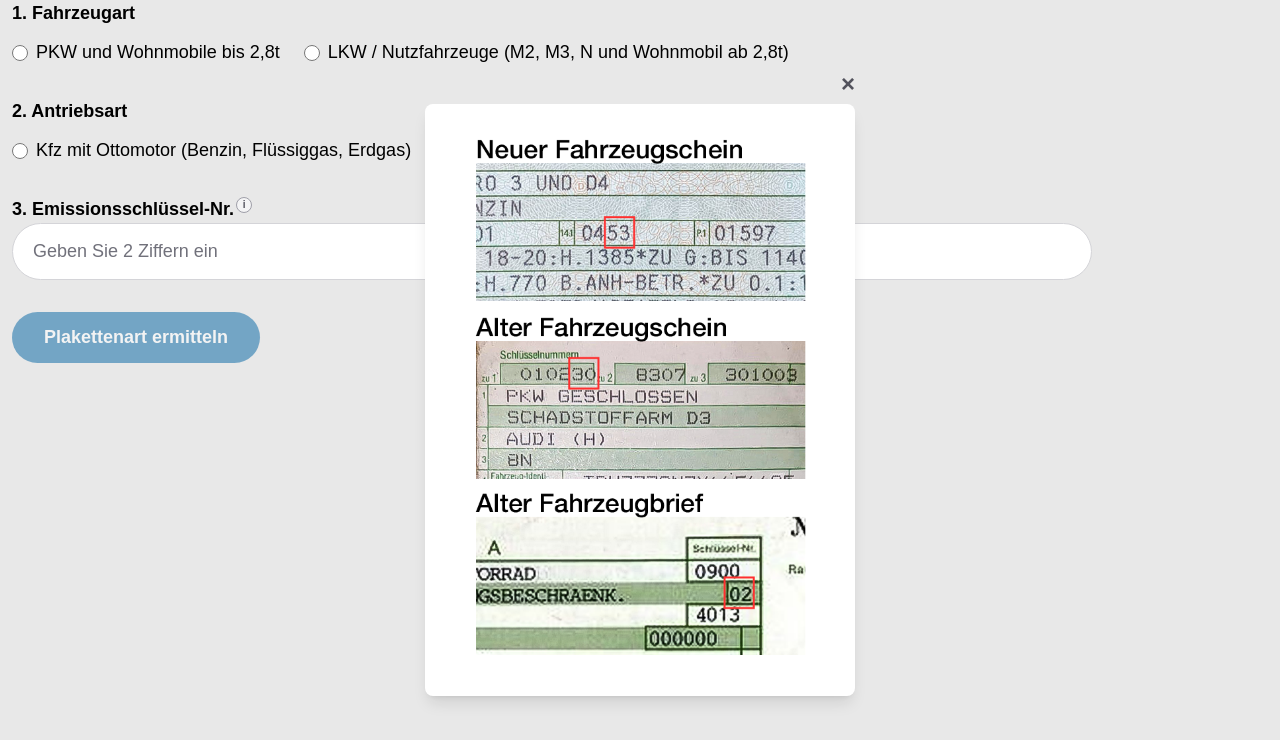
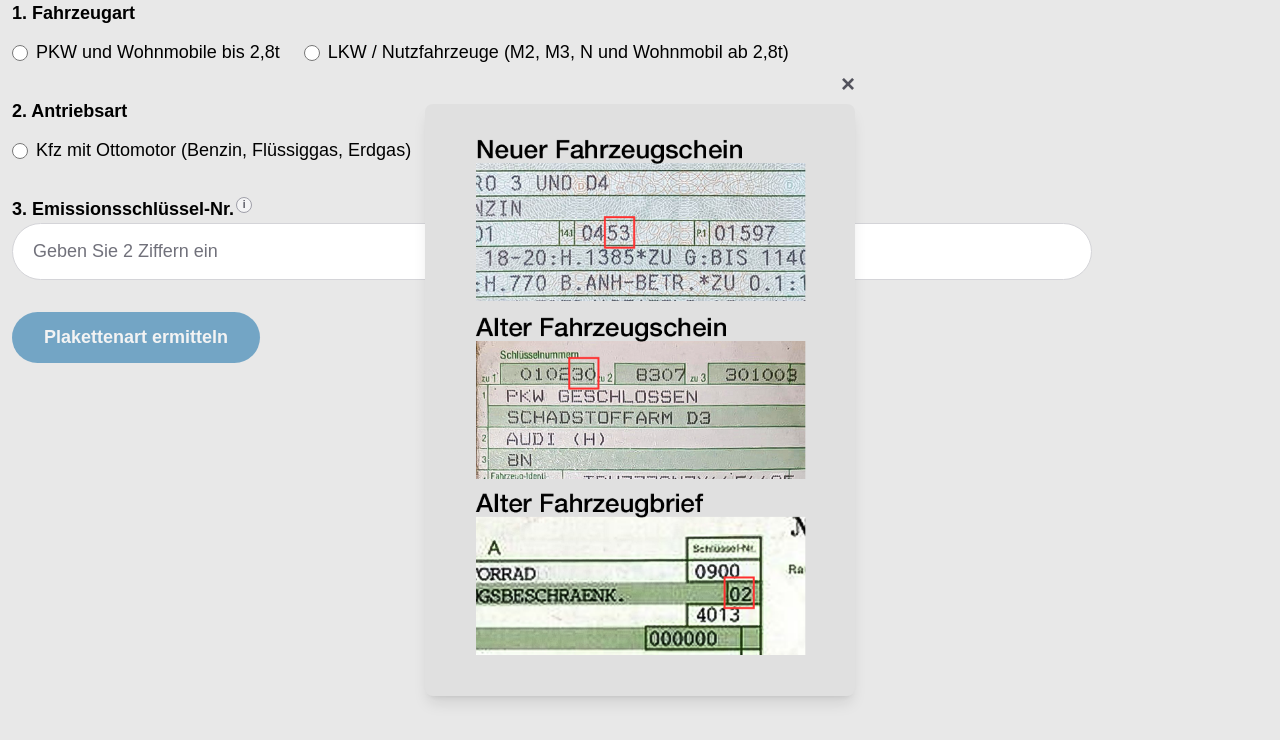
Before and after one commit to JahanzebKhan796/German-vehicle-emission-stickers, a Next.js app: page / in a window 1280 px wide. Both pictures are taken after a click on the button "Wo finde ich die Emissionsschlüssel-Nr.?". Shown: the top 740 px of the page. Built offline with nearby package versions, Linux system fonts and the light colour scheme.

Commit message:
iframe changes 25

```diff
--- a/app/StickerForm.tsx
+++ b/app/StickerForm.tsx
@@ -402,7 +402,7 @@ export default function StickerForm({ rows }: { rows: string[][] }) {
           aria-label="Emissionsschlüssel-Nr. finden"
         >
           <div
-            className="relative max-h-[80vh] max-w-full bg-white rounded-lg shadow-lg p-2"
+            className="relative max-h-[80vh] max-w-full bg-[#e0e0e0] rounded-lg shadow-lg p-2"
             onClick={(e) => e.stopPropagation()}
           >
             <button
```
